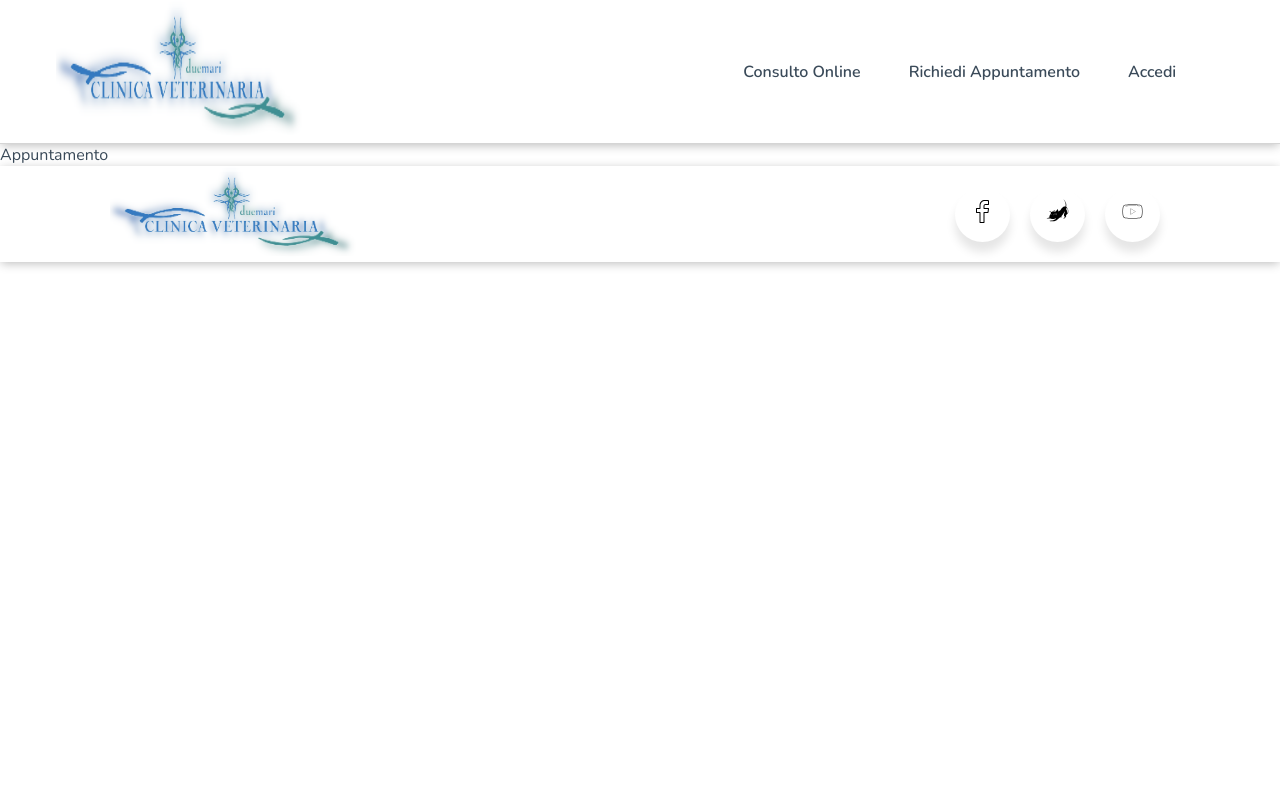
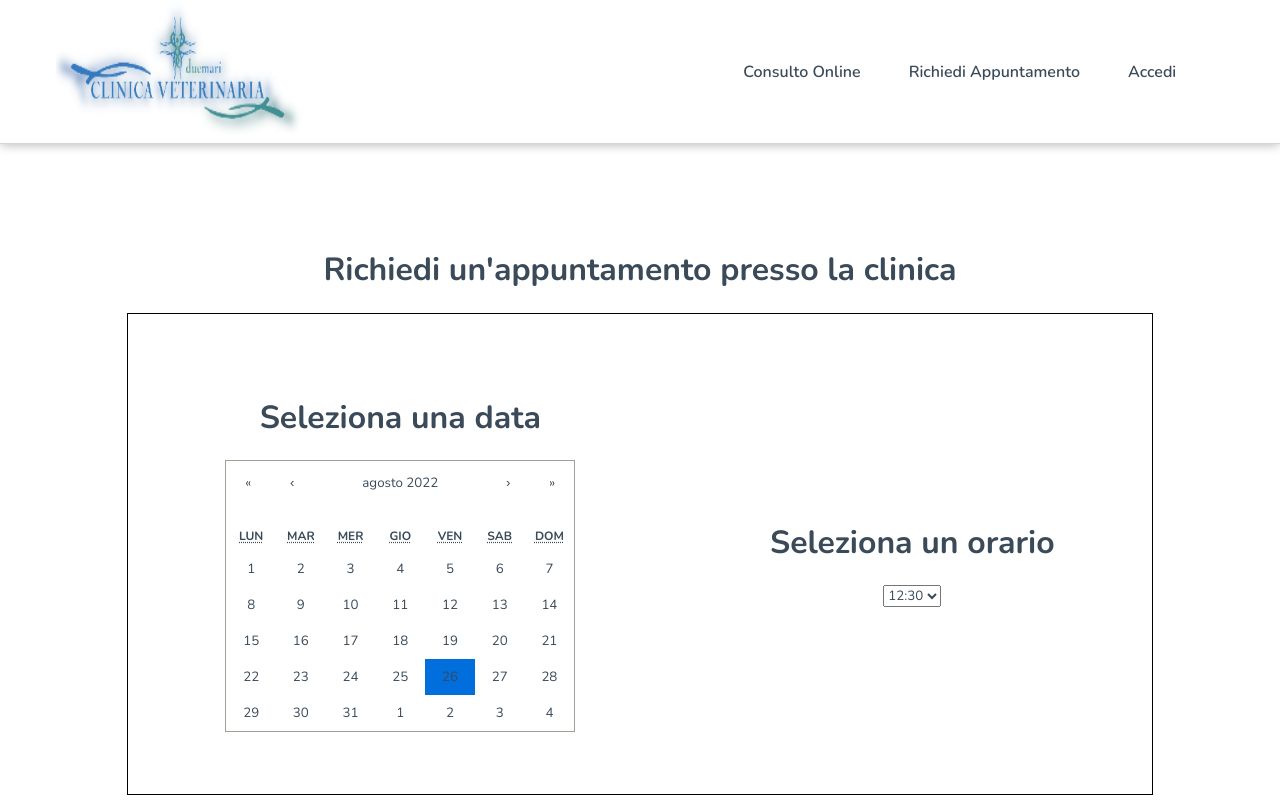
Before and after one commit to Germanilu/ClinicaVeterinariaDueMari, a React (Create React App) app: page /reserve in a window 1280 px wide. Shown: the top 800 px of the page. Built offline with nearby package versions, Linux system fonts and the light colour scheme.

Commit message:
Feat: KickOff Reserve without logic

```diff
--- a/package.json
+++ b/package.json
@@ -12,6 +12,7 @@
     "node-sass": "^7.0.1",
     "react": "^18.2.0",
     "react-awesome-reveal": "^4.0.1",
+    "react-calendar": "^3.7.0",
     "react-dom": "^18.2.0",
     "react-intersection-observer": "^9.4.0",
     "react-moment": "^1.1.2",
--- a/src/Containers/Consult/Consult.jsx
+++ b/src/Containers/Consult/Consult.jsx
@@ -83,6 +83,7 @@ const Consult = () => {
         }
     }
 
+    //Retrive dataPet
     const dataPet = async() => {
         try {
             let config = {
--- a/src/Containers/Home/Home.jsx
+++ b/src/Containers/Home/Home.jsx
@@ -68,7 +68,7 @@ const Home = () => {
                         <div className={isAlsoVisible ? "cardHome__content" : "hideAnimation"} ref={mySecondRef}>
                             <h1 className="cardHome__title">Prenota Visita</h1>
                             <p>Prenota una visita e potrai portare il tuo animale presso la clinica </p>
-                            <button className="button">Prenota ora</button>
+                            <button className="button" onClick={() => navigate('/reserve')} >Prenota ora</button>
                         </div>
                     </div>
 
--- a/src/Containers/Reserve/Reserve.jsx
+++ b/src/Containers/Reserve/Reserve.jsx
@@ -1,8 +1,40 @@
-import React from 'react';
+import React, { useEffect, useState } from 'react';
 import './Reserve.scss'
+
+import Calendar from 'react-calendar';
+import 'react-calendar/dist/Calendar.css';
+
+
+
+
 const Reserve = () => {
-     return (
-         <div className='reserveDesign'>Appuntamento</div>
-     )
+
+    const [date, onChange] = useState(new Date());
+    console.log(date)
+
+    return (
+        <div className='reserveDesign'>
+            <h1>Richiedi un'appuntamento presso la clinica</h1>
+            <div className="containerCalendar">
+                <div className="calendar">
+                    <h1>Seleziona una data</h1>
+                    <Calendar onChange={onChange} value={date} locale="it-IT" />
+                </div>
+                <div className="containerHour">
+                    <h1>Seleziona un orario</h1>
+                    <select name="" id="">
+                        <option value="">12:30</option>
+                        <option value="">13:00</option>
+                        <option value="">13:30</option>
+                    </select>
+                </div>
+            </div>
+            <div className="button">Richiedi Appuntamento</div>
+
+
+
+        </div>
+    )
 }
+
 export default Reserve;
--- a/src/Containers/Reserve/Reserve.scss
+++ b/src/Containers/Reserve/Reserve.scss
@@ -0,0 +1,24 @@
+.reserveDesign{
+    width: 100%;
+    height: 100vh;
+    display: flex;
+    align-items: center;
+    justify-content: center;
+    flex-direction: column;
+}
+
+.containerCalendar{
+    border: 1px solid black;
+    width: 80%;
+    height: 60%;
+    display: flex;
+    align-items: center;
+    justify-content: space-around;
+}
+
+.calendar, .containerHour{
+    display: flex;
+    align-items: center;
+    justify-content: center;
+    flex-direction: column;
+}
```
Also changed, not shown: 1 other file (tests, documents, lock files or other folders).
